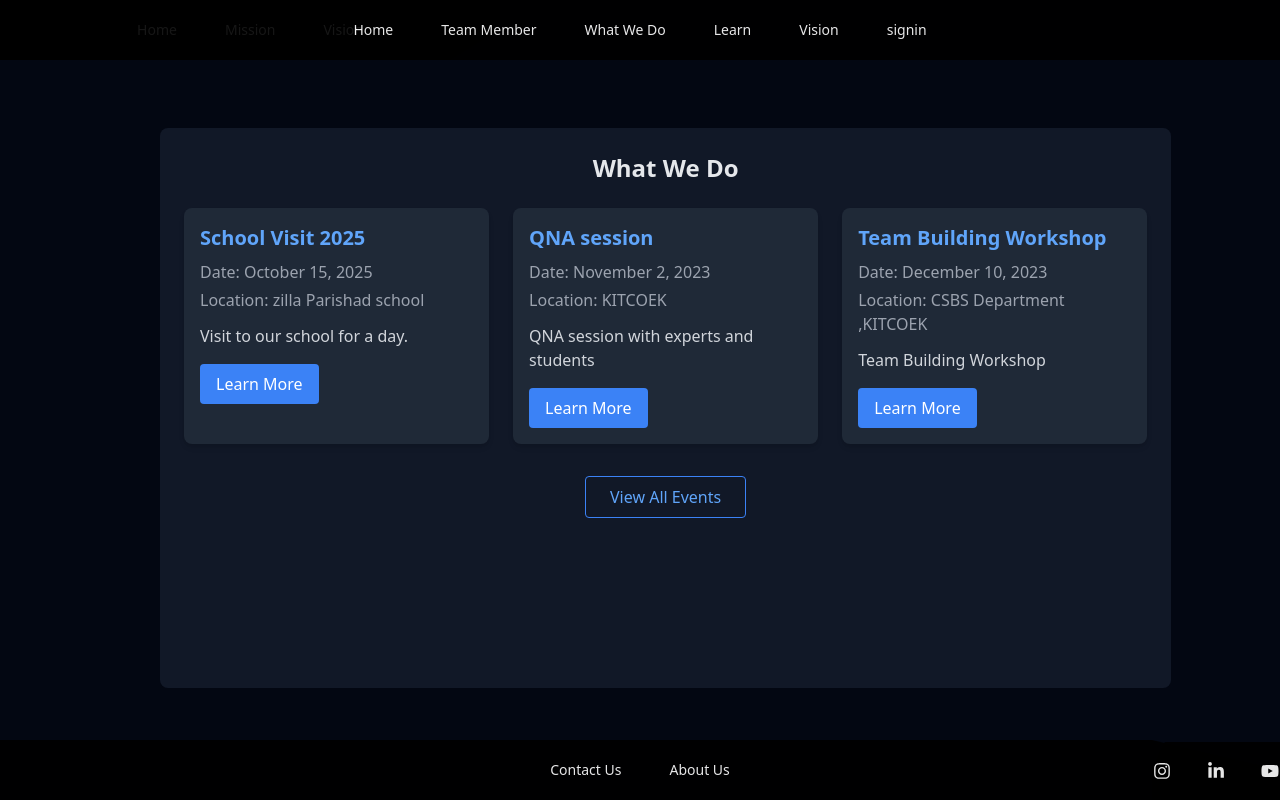
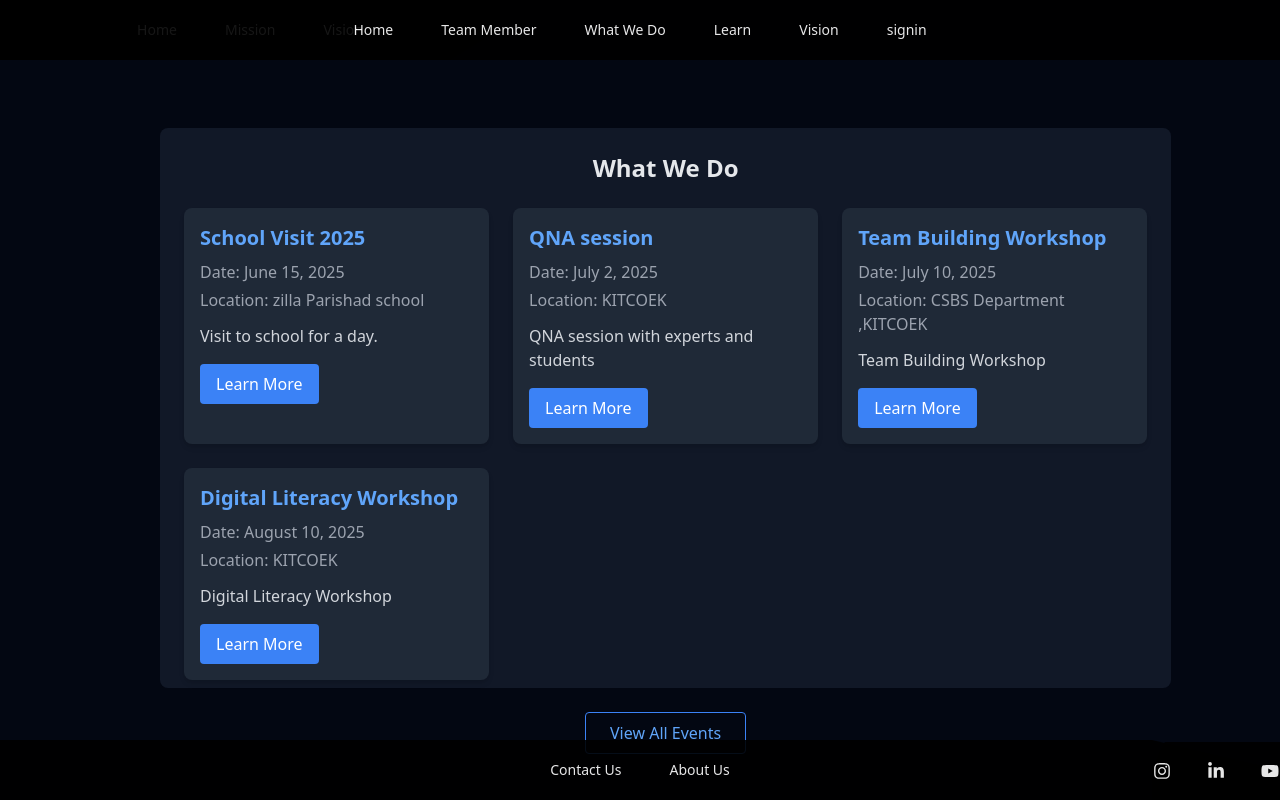
Before and after one commit to Ironman3580/bodhvriksha, a React (Vite) app: page /#/Events in a window 1280 px wide. Built offline with nearby package versions, Linux system fonts and the light colour scheme.

Commit message:
new ammendment in team section

```diff
--- a/src/data/TeamData.js
+++ b/src/data/TeamData.js
@@ -14,6 +14,13 @@ export const TeamData = [
       date: 'December 10, 2023',
       domain: 'Public Realtion Head',
       description: 'Public Realtion and Marketing Head.'
+  },
+    {
+      id: 3,
+      name: 'Prathmesh Anantwar',
+      date: 'December 10, 2023',
+      domain: 'strategic planning',
+      description: 'strategic planning for the organization'
     },
 
 ];
--- a/src/data/UpcomingEventData.js
+++ b/src/data/UpcomingEventData.js
@@ -3,22 +3,29 @@ export const UpcomingEventsdata = [
     {
       id: 1,
       title: 'School Visit 2025',
-      date: 'October 15, 2025',
+      date: 'June 15, 2025',
       location: 'zilla Parishad school ',
-      description: 'Visit to our school for a day.'
+      description: 'Visit to school for a day.'
     },
     {
       id: 2,
       title: 'QNA session',
-      date: 'November 2, 2023',
+      date: 'July 2, 2025',
       location: 'KITCOEK',
       description: 'QNA session with experts and students'
     },
     {
       id: 3,
       title: 'Team Building Workshop',
-      date: 'December 10, 2023',
+      date: 'July 10, 2025',
       location: 'CSBS Department ,KITCOEK',
       description: 'Team Building Workshop'
+  },
+    {
+      id: 4,
+      title: 'Digital Literacy Workshop',
+      date: 'August 10, 2025',
+      location: 'KITCOEK',
+      description: 'Digital Literacy Workshop'
     }
   ];
```
Also changed, not shown: src/assets/image/byteARQ-logo.png (deleted).
